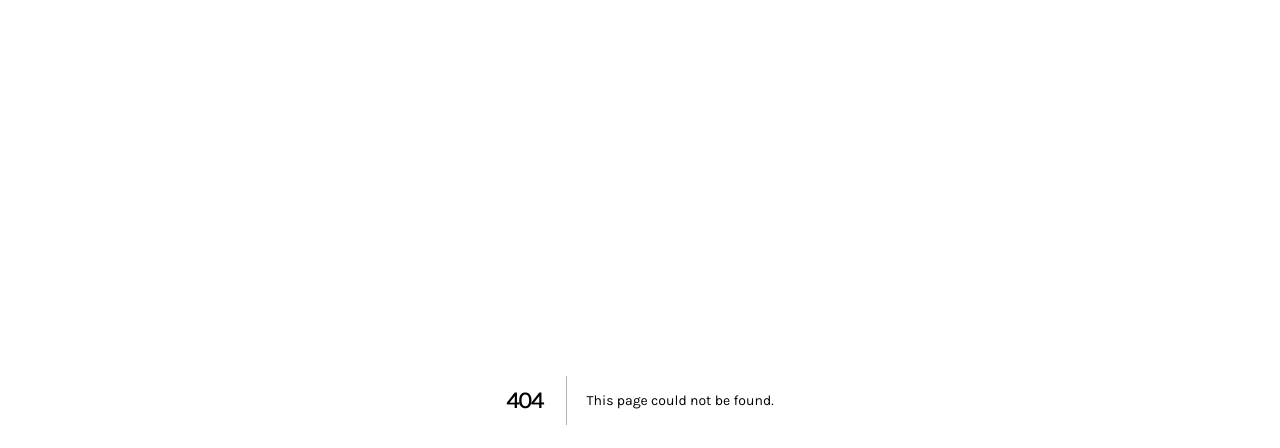
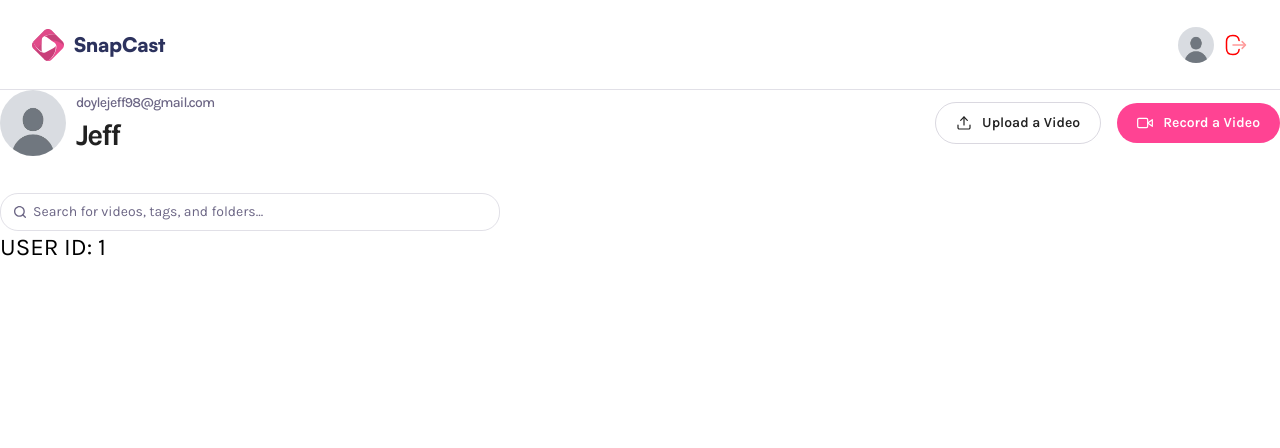
Before and after one commit to codingmster1/video-share, a Next.js app: page /profile/1 in a window 1280 px wide. Before the commit this address had no page. Shown: the top 448 px of the page. Built offline with nearby package versions, Linux system fonts and the light colour scheme.

Commit message:
subheader with dummy profile img profile

```diff
--- /dev/null
+++ b/app/(root)/profile/[id]/page.tsx
@@ -0,0 +1,14 @@
+import Header from '@/components/Header';
+import React from 'react'
+
+const page = async({params}: ParamsWithSearch) => {
+    const {id } = await params;
+  return (
+    <div className="text-2xl font-karla">
+        <Header subHeader="doylejeff98@gmail.com" title="Jeff"
+        userImg="/assets/images/dummy.jpg"/>
+        USER ID: {id}</div>
+  )
+}
+
+export default page
--- a/components/Navbar.tsx
+++ b/components/Navbar.tsx
@@ -1,6 +1,9 @@
+'use client'
+
+
 import Image from 'next/image'
 import Link from 'next/link'
-import { useRouter } from 'next/router'
+import { useRouter } from 'next/navigation'
 import React from 'react'
 
 const user ={}
```
